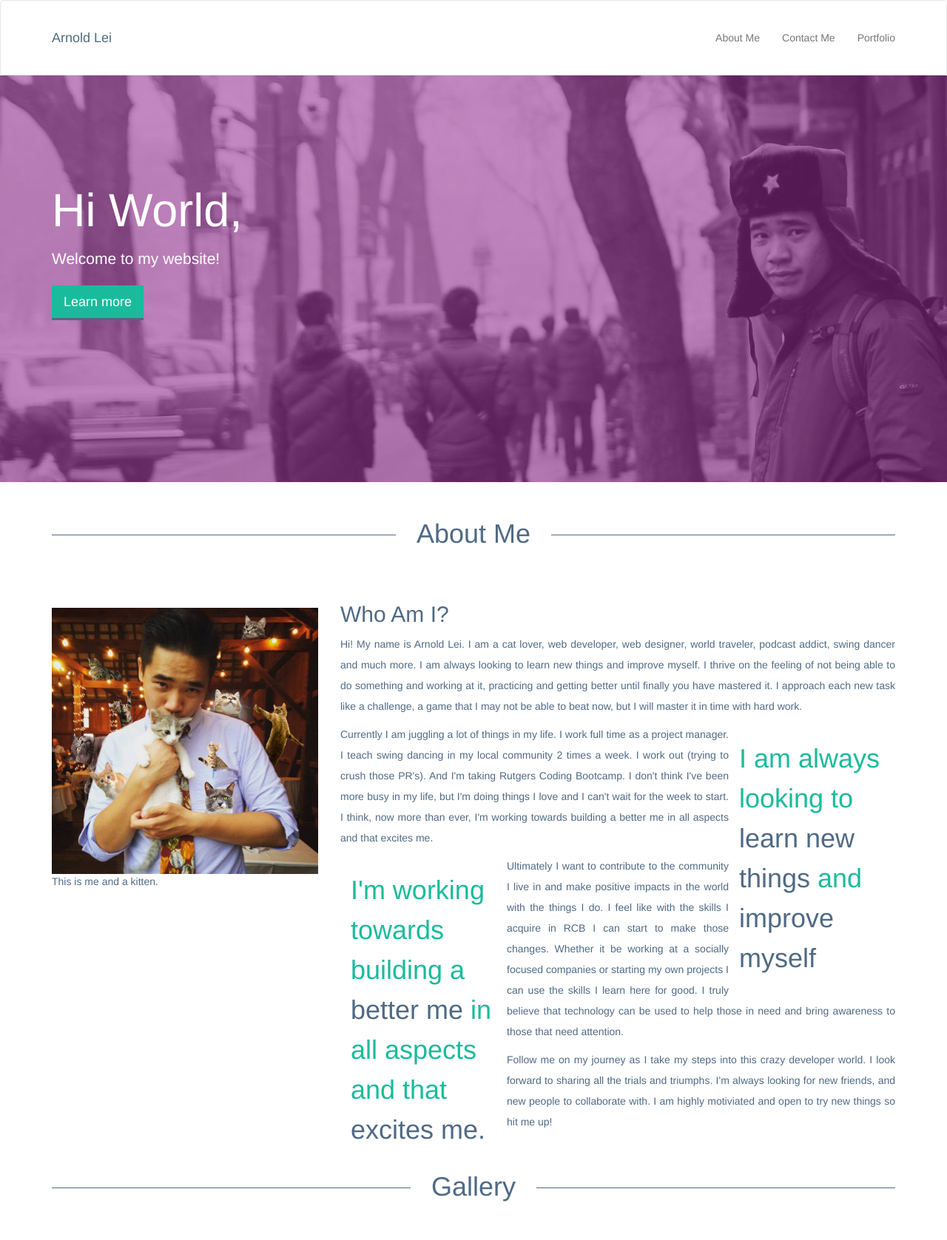
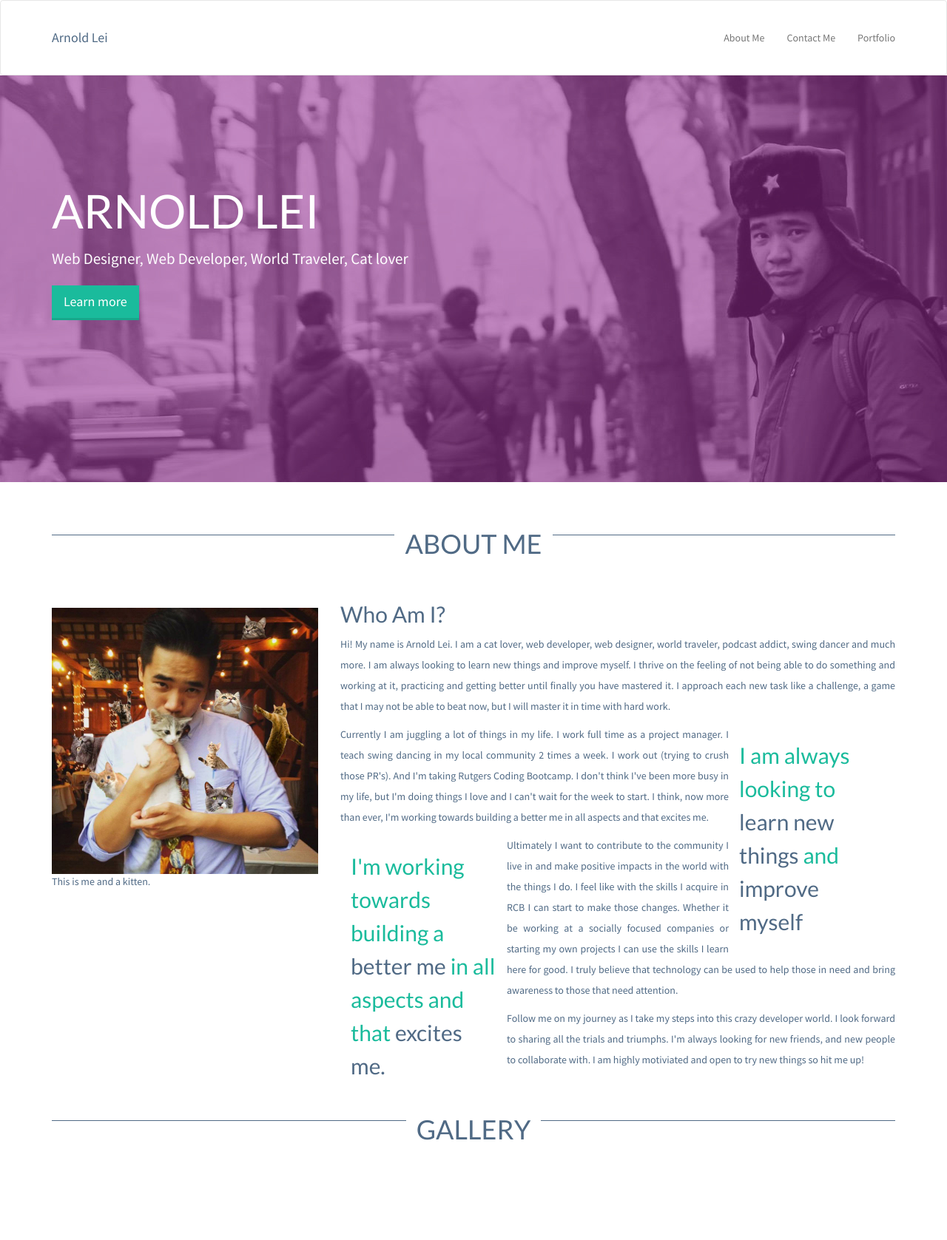
Before and after one commit to arnold-lei/basic-portfolio-bootstrap, a PHP site: page / in a window 1280 px wide. Shown: the whole page at 74% size. After the commit the page ends 1542 px from the top, so only its background shows below. Run offline with PHP 8.4, Linux system fonts and the light colour scheme; some libraries are stand-ins or nearby versions.

Commit message:
working on assignment 2

```diff
--- a/assignment2/assets/css/bootstrap-override.css
+++ b/assignment2/assets/css/bootstrap-override.css
@@ -6,11 +6,19 @@
 
 body{
   color:#506A85;
+  font-family: 'Source Sans Pro', sans-serif;
 }
+ h1, h2, h3, h4 ,h5, h6{
+  font-family: 'Lato', sans-serif;
+ }
 
+h1{
+  text-transform: uppercase;
+}
 p{
-text-align: justify;
-line-height: 2em;
+
+  text-align: justify;
+  line-height: 2em;
 }
 
 .jumbotron{
@@ -30,6 +38,10 @@
 .navbar{
   margin-bottom:0;
   display: block;
+}
+
+.navbar-default .navbar-toggle {
+  border-color: #17A78B;
 }
 
 .navbar-default{
@@ -55,7 +67,7 @@
 .section-header{
   display:inline-block;
   background-color: #fff;
-  padding:0 2em;
+  padding:1em;
 }
 
 .quote{
@@ -64,7 +76,7 @@
   padding:0 1em;
 }
 
-.quote h1{
+.quote h2{
   line-height: 1.5em;
 }
 
@@ -77,7 +89,7 @@
   border:none;
   border-radius: 0;
   background-color: #1ABB9C;
-  border-bottom: 3px solid #506A85;
+  border-bottom: 3px solid #17A78B;;
 }
 
 .navbar-default .navbar-toggle .icon-bar{
--- a/assignment2/index.html
+++ b/assignment2/index.html
@@ -5,9 +5,12 @@
   <meta http-equiv="X-UA-Compatible" content="IE=edge">
   <meta name="viewport" content="width=device-width, initial-scale=1">
   <title>Bootstrap Test</title>
+  <!--Fonts -->
+  <link href='https://fonts.googleapis.com/css?family=Source+Sans+Pro|Lato' rel='stylesheet' type='text/css'>
   <!-- Latest compiled and minified CSS -->
   <link rel="stylesheet" href="https://maxcdn.bootstrapcdn.com/bootstrap/3.3.6/css/bootstrap.min.css">
   <link rel="stylesheet" type="text/css" href="assets/css/bootstrap-override.css">
+
 
   <!-- Latest compiled and minified JavaScript -->
   <script src="https://maxcdn.bootstrapcdn.com/bootstrap/3.3.6/js/bootstrap.min.js"></script>
@@ -38,8 +41,8 @@
       <div class="jumbotron">
         <div class="container">
           <div class="jumbo-content">
-            <h1>Hi World, </h1>
-            <p>Welcome to my website!</p>
+            <h1>Arnold Lei </h1>
+            <p>Web Designer, Web Developer, World Traveler, Cat lover</p>
             <p><a class="btn btn-primary btn-lg" href="#" role="button">Learn more</a></p>
           </div>
         </div>
@@ -59,14 +62,14 @@
               <h2>Who Am I?</h2>
               <p>Hi! My name is Arnold Lei. I am a cat lover, web developer, web designer, world traveler, podcast addict, swing dancer and much more. I am always looking to learn new things and improve myself. I thrive on the feeling of not being able to do something and working at it, practicing and getting better until finally you have mastered it. I approach each new task like a challenge, a game that I may not be able to beat now, but I will master it in time with hard work.</p>
                 <div class="quote pull-right">
-                    <h1 class="pull-quote"><span>I am always looking to </span>learn new things<span> and </span>improve myself</h1>
+                    <h2 class="pull-quote"><span>I am always looking to </span>learn new things<span> and </span>improve myself</h2>
                 </div>
 
               <p>Currently I am juggling a lot of things in my life. I work full time as a project manager. I teach swing dancing in my local community 2 times a week. I work out (trying to crush those PR's). And I'm taking Rutgers Coding Bootcamp. I don't think I've been more busy in my life, but I'm doing things I love and I can't wait for the week to start. I think, now more than ever, I'm working towards building a better me in all aspects and that excites me.</p>
 
               <div class="quote pull-left">
-                <h1 class="pull-quote"><span> I'm working towards building a </span>better me <span>in all aspects and that </span>excites me.
-                </h1>
+                <h2 class="pull-quote"><span> I'm working towards building a </span>better me <span>in all aspects and that </span>excites me.
+                </h2>
             </div>
               <p>Ultimately I want to contribute to the community I live in and make positive impacts in the world with the things I do. I feel like with the skills I acquire in RCB I can start to make those changes. Whether it be working at a socially focused companies or starting my own projects I can use the skills I learn here for good. I truly believe that technology can be used to help those in need and bring awareness to those that need attention.</p>
               <p>Follow me on my journey as I take my steps into this crazy developer world. I look forward to sharing all the trials and triumphs. I'm always looking for new friends, and new people to collaborate with. I am highly motiviated and open to try new things so hit me up!</p>
```
